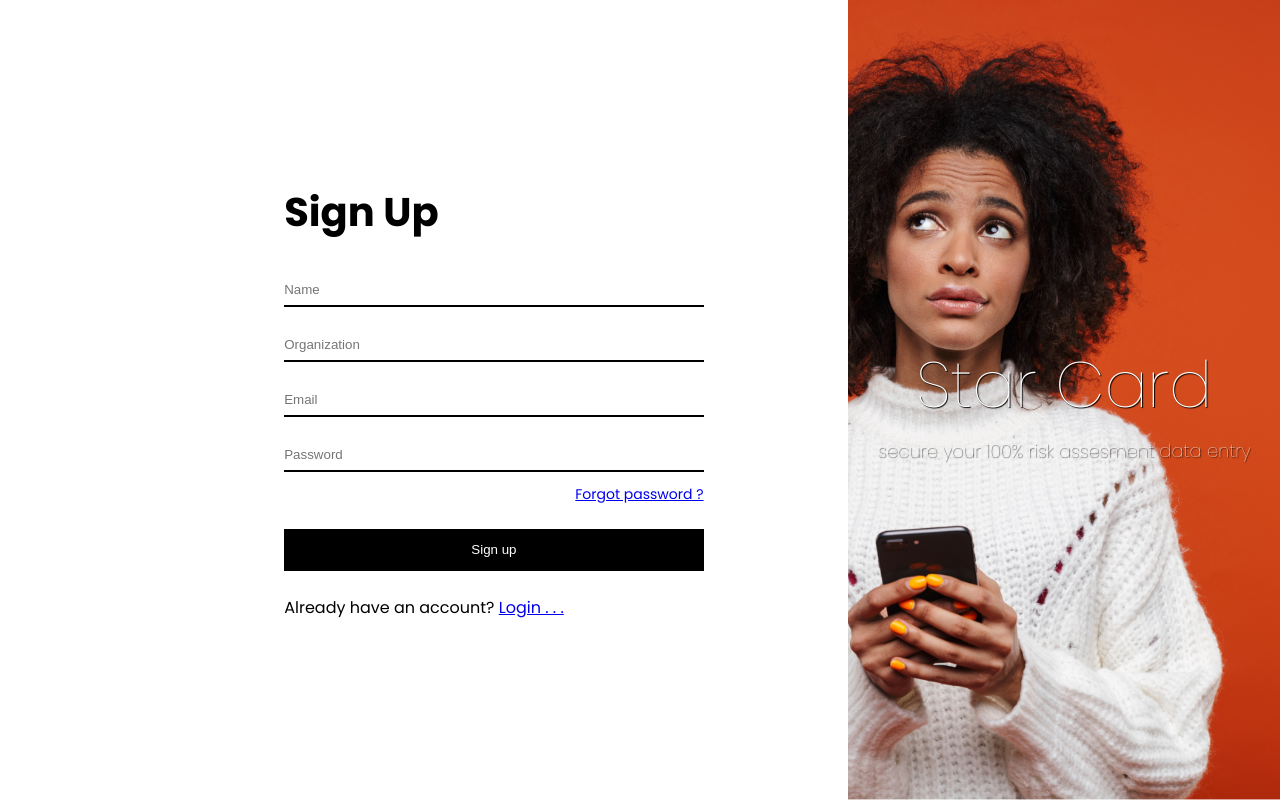
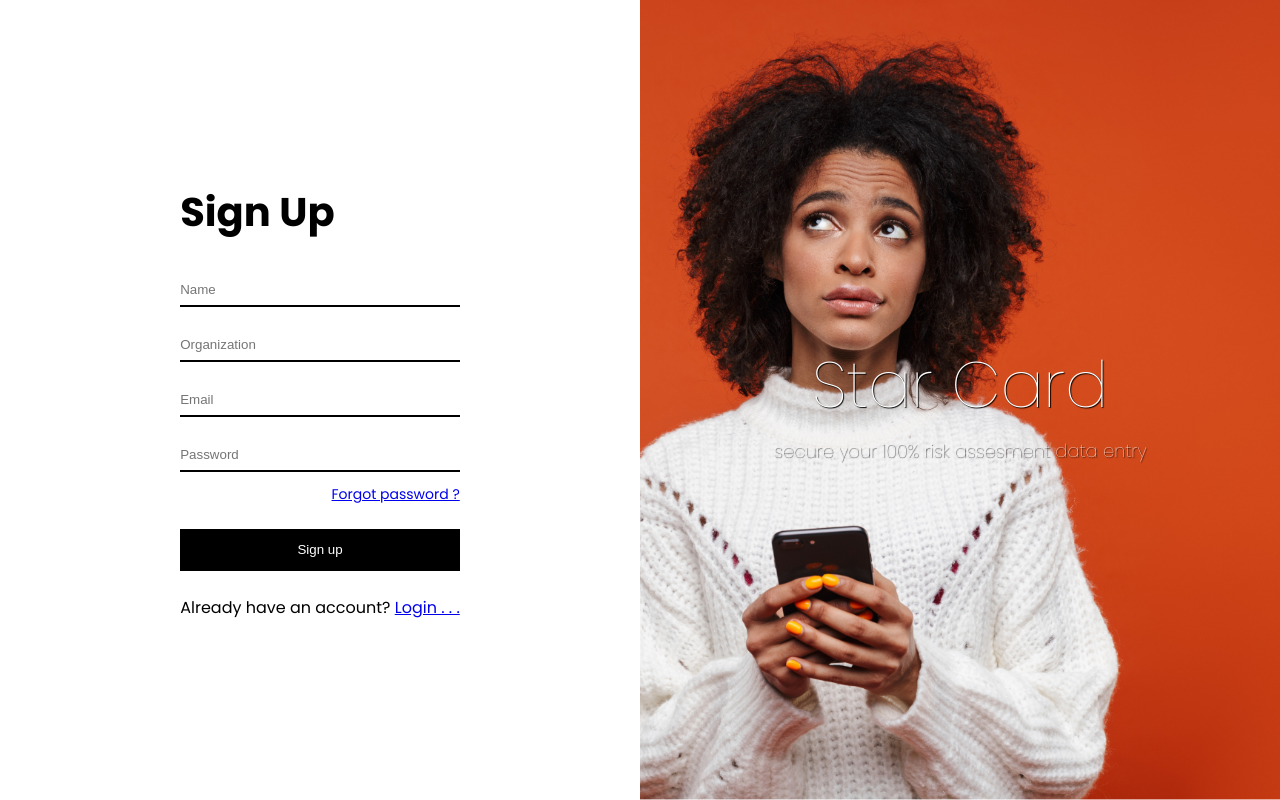
Before and after one commit to Fiewor/star-card, a React (Create React App) app in the folder client/: page /signup in a window 1280 px wide. Built offline with nearby package versions, Linux system fonts and the light colour scheme.

Commit message:
minor login/signup form changes

```diff
--- a/client/src/components/Login.css
+++ b/client/src/components/Login.css
@@ -4,7 +4,7 @@
 .login-bg {
     /* flex: 2; */
     height: 100vh;
-    width: 50%;
+    width: 100%;
     background: url('../assets/bg_login.png') no-repeat center center/cover;
 }
 
@@ -38,6 +38,7 @@
 }
 
 .login-form {
+    margin: auto 0rem;
     width: 100%;
     display: flex;
     justify-content: center;
@@ -59,7 +60,7 @@
 }
 
 .login-form div form {
-    width: 150%;
+    width: 100%;
 }
 
 .login-form div form input {
--- a/client/src/components/Report.css
+++ b/client/src/components/Report.css
@@ -171,7 +171,11 @@
     background: #146ed6;
 }
 
-@media screen and (max-width: 425px) {
+@media (max-width: 425px) {
+    .report {
+        grid-template-columns: 0fr 0fr;
+        grid-gap: 1rem;
+    }
     main-page-nav{
         flex-direction: column;
         padding: 0;
--- a/client/src/components/Signup.css
+++ b/client/src/components/Signup.css
@@ -4,7 +4,7 @@
 .signup-bg {
     /* flex: 2; */
     height: 100vh;
-    width: 60%;
+    width: 100%;
     background: url('../assets/bg_login.png') no-repeat center center/cover;
 }
 
@@ -36,7 +36,7 @@
 }
 
 .signup-form {
-    margin: auto 4rem;
+    margin: auto 0;
     width: 100%;
     display: flex;
     justify-content: center;
@@ -58,7 +58,7 @@
 }
 
 .signup-form div form {
-    width: 150%;
+    width: 100%;
 }
 
 .signup-form div form input {
```
